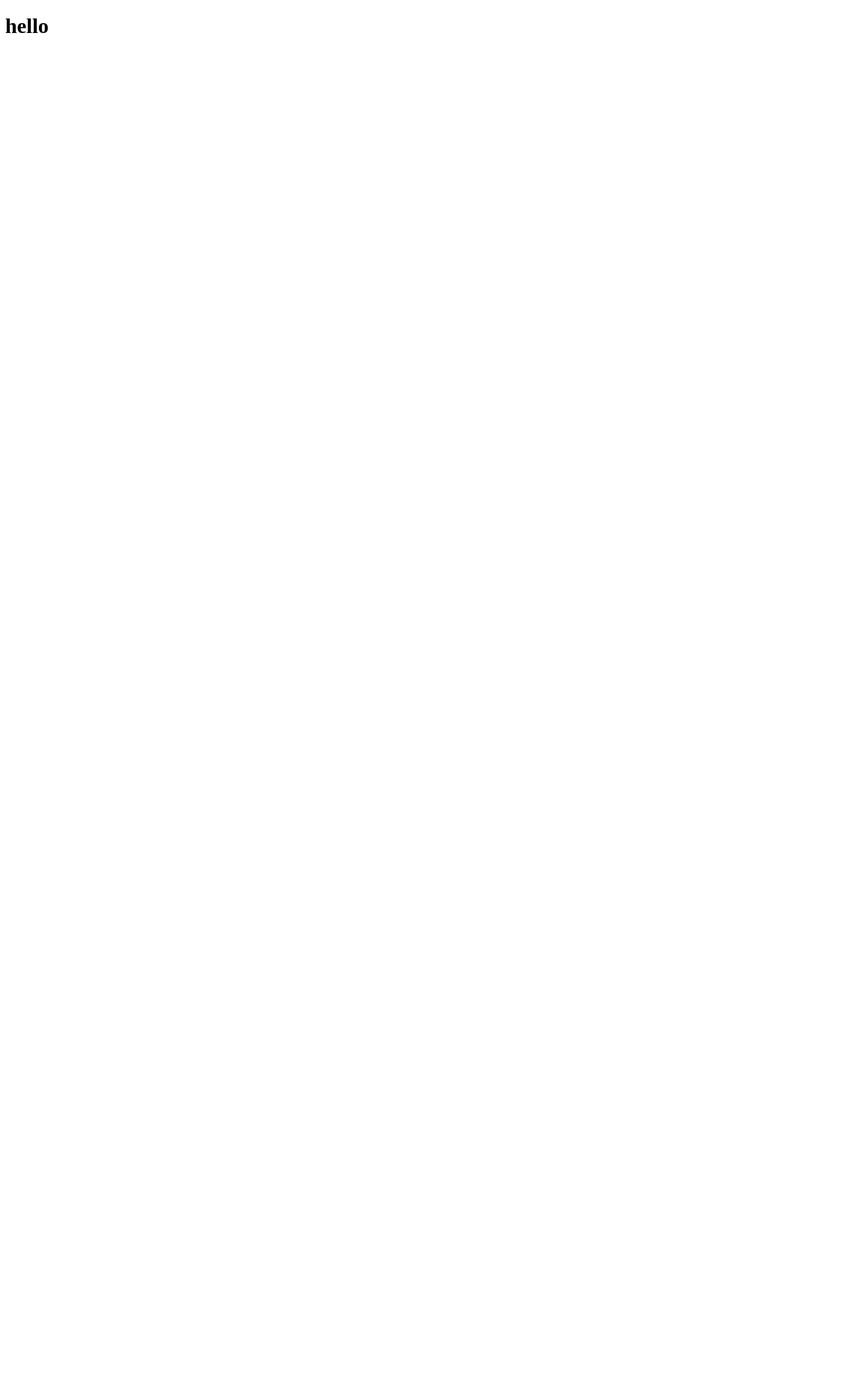
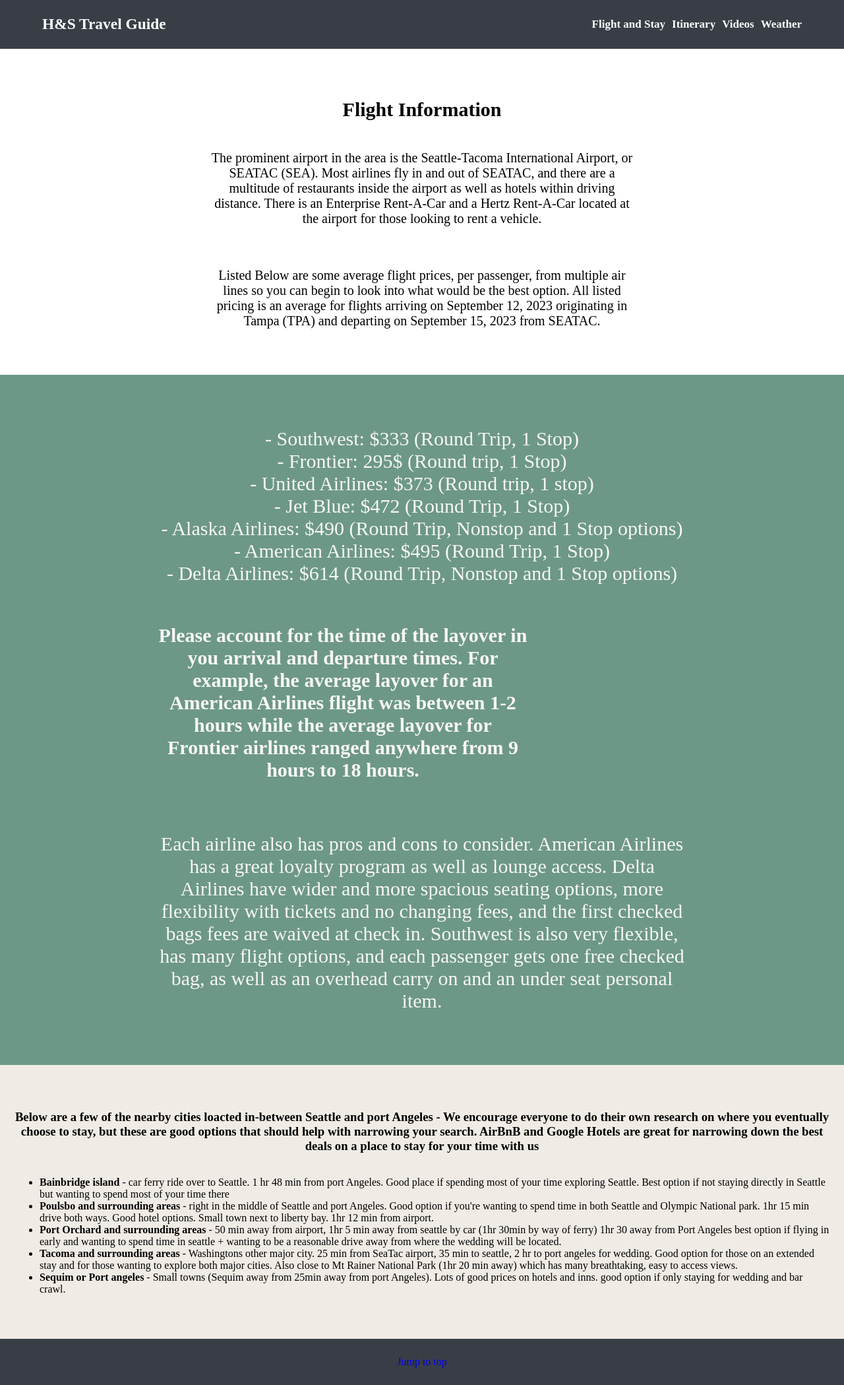
Before and after one commit to SaigeP07/Wedding-Guide, a website: page stay.html in a window 1280 px wide. Shown: the whole page at 66% size. Before the commit the page ends 800 px from the top, so only its background shows below. Drawn offline with Linux system fonts and the light colour scheme.

Commit message:
Finish flight and stay

```diff
--- a/stay.html
+++ b/stay.html
@@ -4,10 +4,65 @@
     <meta charset="UTF-8">
     <meta http-equiv="X-UA-Compatible" content="IE=edge">
     <meta name="viewport" content="width=device-width, initial-scale=1.0">
-    <title>Flight & Stay</title>
+    <link rel="stylesheet" href="style.css">
+    <title>Flight and Stay</title>
 </head>
 <body>
-    <h1>hello</h1>
+    <div class="navbar">
+        <div class="heading">
+            <h3>H&S Travel Guide</h3>
+        </div>
+        <div class="links">
+            <h4><a href="stay.html">Flight and Stay</a></h4>
+            <h4><a href="./itinerary.html">Itinerary</a></h4>
+            <h4><a href="./videos.html">Videos</a></h4>
+            <h4><a href="./weather.html">Weather</a></h4>
+        </div>
+    </div>
+    <div class="middle-stay">
+        <h2>Flight Information</h2>
+        <p>The prominent airport in the area is the Seattle-Tacoma International Airport, or SEATAC (SEA). Most airlines fly in and out of SEATAC, and there are a multitude of restaurants inside the airport as well as hotels within driving distance. There is an Enterprise Rent-A-Car and a Hertz Rent-A-Car located at the airport for those looking to rent a vehicle. </p>
+        <br>
+        <p>Listed Below are some average flight prices, per passenger, from multiple air lines so you can begin to look into what would be the best option. All listed pricing is an average for flights arriving on September 12, 2023 originating in Tampa (TPA) and departing on September 15, 2023 from SEATAC.
+        </p>
+    </div>
+    <div class="footer-stay">
 
+        <p class="msg-stay"> - Southwest: $333 (Round Trip, 1 Stop) <br>
+            - Frontier: 295$ (Round trip, 1 Stop) <br>
+            - United Airlines: $373 (Round trip, 1 stop)  <br>
+            - Jet Blue: $472 (Round Trip, 1 Stop) <br>
+            - Alaska Airlines: $490 (Round Trip, Nonstop and 1 Stop options) <br>
+            - American Airlines: $495 (Round Trip, 1 Stop) <br>
+            - Delta Airlines: $614 (Round Trip, Nonstop and 1 Stop options) <br>
+               </p>
+
+        <strong><p class="msg-stay"><stromg>Please account for the time of the layover in you arrival and departure times. For example, the average layover for an American Airlines flight was between 1-2 hours while the average layover for Frontier airlines ranged anywhere from 9 hours to 18 hours.</stromg>
+        </p></strong>
+        <br>
+        <p class="msg-stay">Each airline also has pros and cons to consider. American Airlines has a great loyalty program as well as lounge access. Delta Airlines have wider and more spacious seating options, more flexibility with tickets and no changing fees, and the first checked bags fees are waived at check in. Southwest is also very flexible, has many flight options, and each passenger gets one free checked bag, as well as an overhead carry on and an under seat personal item. </p>
+    </div>
+    <div class="hotel">
+        <div class="hotel-head">
+            <h3>Below are a few of the nearby cities loacted in-between Seattle and port Angeles - We encourage everyone to do their own research on where you eventually choose to stay, but these are good options that should help with narrowing your search. AirBnB and Google Hotels are great for narrowing down the best deals on a place to stay for your time with us</h3>
+        </div>
+        <div class="hotel-body">
+            <ul>
+                <li><strong>Bainbridge island</strong> - car ferry ride over to Seattle. 1 hr 48 min from port Angeles. Good place if spending most of your time exploring Seattle. Best option if not staying directly in Seattle but wanting to spend most of your time there
+                </li>
+                <li><strong>Poulsbo and surrounding areas</strong> - right in the middle of Seattle and port Angeles. Good option if you're wanting to spend time in both Seattle and Olympic National park. 1hr 15 min drive both ways. Good hotel options. Small town next to liberty bay. 1hr 12 min from airport.
+                </li>
+                <li><strong>Port Orchard and surrounding areas</strong> - 50 min away from airport, 1hr 5 min away from seattle by car (1hr 30min by way of ferry) 1hr 30 away from Port Angeles best option if flying in early and wanting to spend time in seattle + wanting to be a reasonable drive away from where the wedding will be located.
+                </li>
+                <li><strong>Tacoma and surrounding areas</strong> - Washingtons other major city. 25 min from SeaTac airport, 35 min to seattle, 2 hr to port angeles for wedding. Good option for those on an extended stay and for those wanting to explore both major cities. Also close to Mt Rainer National Park (1hr 20 min away)  which has many breathtaking, easy to access views. </li>
+                <li><strong>Sequim or Port angeles</strong> - Small towns (Sequim away from 25min away from port Angeles). Lots of good prices on hotels and inns. good option if only staying for wedding and bar crawl.
+                </li>
+            </ul>
+        </div>
+    </div>
+
+    <div class="close">
+        <p><a href="index.html">Jump to top</a></p>
+    </div>
 </body>
 </html>
--- a/style.css
+++ b/style.css
@@ -42,6 +42,20 @@
     padding-bottom: 50px;
 }
 
+.middle-stay {
+    display: flex;
+    flex-direction: column;
+    align-items: center;
+    padding-top: 50px;
+    padding-bottom: 50px;
+    width: 50%;
+    align-content: center;
+    justify-content: center;
+    text-align: center;
+    margin: auto;
+    font-size: 20px;
+}
+
 .invite {
     width: 30%;
     min-width: 500px;
@@ -56,7 +70,26 @@
     padding-top: 50px;
 }
 
+.footer-stay {
+    background-color: #6D9886;
+    display: flex;
+    flex-direction: column;
+    justify-content: center;
+    padding-bottom: 50px;
+    padding-top: 50px;
+    align-items: center;
+}
+
+
 .msg {
+    width: 70%;
+    text-align: center;
+    color: #F7F7F7;
+    font-size: 30px;
+    max-width: 800px;
+}
+
+.msg-stay {
     width: 70%;
     text-align: center;
     color: #F7F7F7;
@@ -84,14 +117,37 @@
     color: #f7f7f7b6;
 }
 
+.hotel {
+    background-color: #f0ece5;
+    display: flex;
+    flex-direction: column;
+    margin: auto;
+    padding: 50px 20px;
+}
+
+.hotel-head {
+    text-align: center;
+}
+
 @media screen and (max-width: 500px) {
     .msg {
         font-size: 20px;
         max-width: 600px;
     }
 
+    .msg-stay {
+        font-size: 17px;
+        max-width: 600px;
+        width: 300px;
+    }
+
     .heading {
         font-size: 13px;
+    }
+
+    .middle-stay {
+        font-size: 15px;
+        width: 300px;
     }
 
     .links {
```
Also changed, not shown: itinerary.html (+36 -0 lines), videos.html (+36 -0 lines), weather.html (+36 -0 lines).
